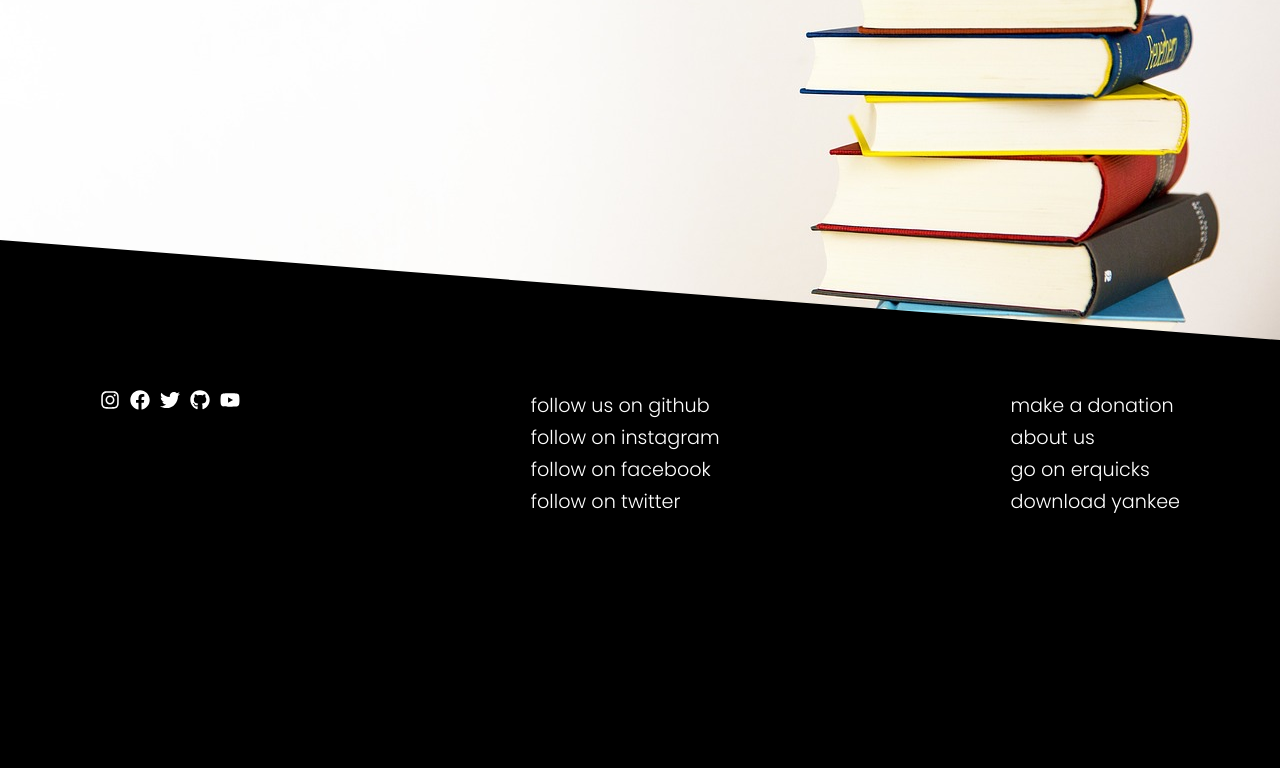
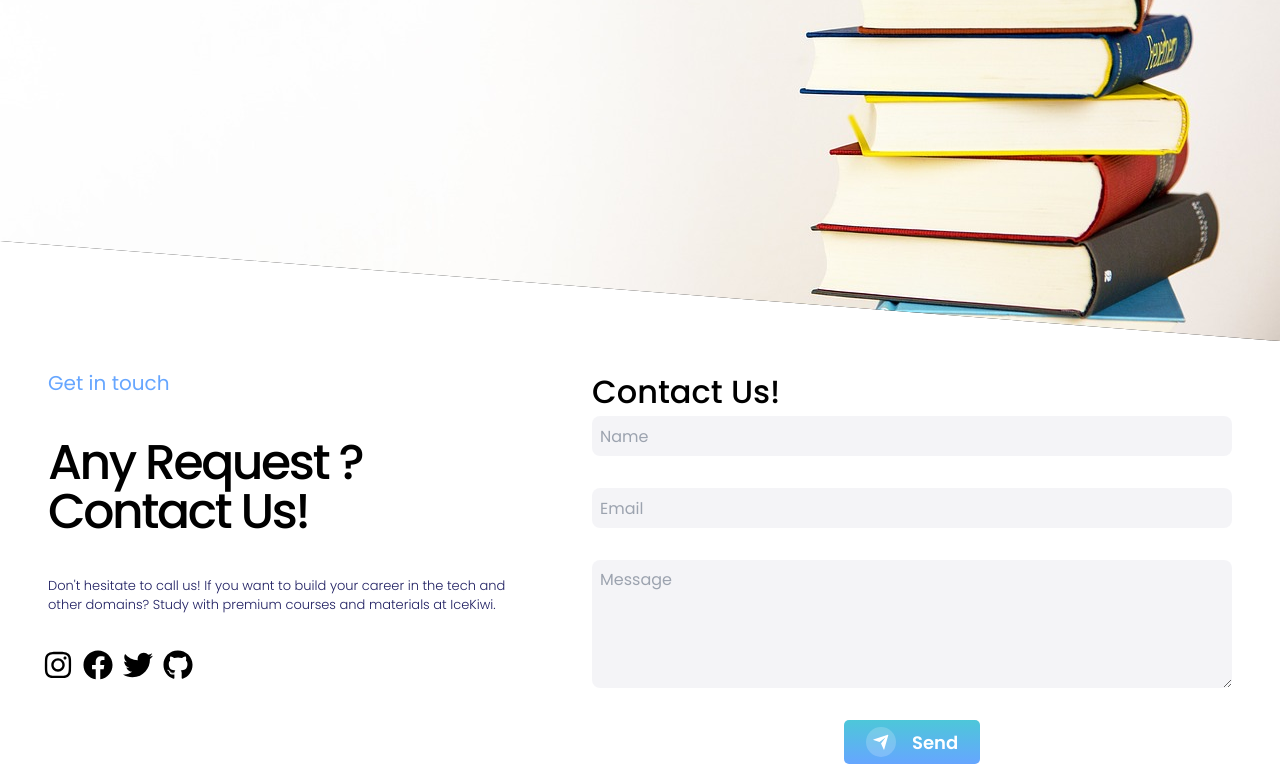
Before and after one commit to icekiwisoft/Icekiwi, a React (Create React App) app: page / in a window 1280 px wide. Shown: the part 2000-2768 px from the top of the page. Built offline with nearby package versions, Linux system fonts and the light colour scheme.

Commit message:
contact form version1.0.0.1

```diff
--- a/package.json
+++ b/package.json
@@ -3,6 +3,7 @@
   "version": "0.1.0",
   "private": true,
   "dependencies": {
+    "@emailjs/browser": "^3.11.0",
     "@fortawesome/fontawesome-svg-core": "^6.4.0",
     "@fortawesome/free-brands-svg-icons": "^6.4.0",
     "@fortawesome/react-fontawesome": "^0.2.0",
--- a/src/App.css
+++ b/src/App.css
@@ -9,6 +9,7 @@
   --yellow: #F5C32C;
   --orange: #FCA61F;
   --black: #242D49;
+  --blue: #2b5ca5;
   --gray: #788097;
   --blueCard: #DDF8FE;
   --purple: #a034de;
@@ -325,20 +326,6 @@ footer {
 
 }
 
-header button::before {
-  content: '';
-  /* border-radius: 1000px; */
-  min-width: calc(200px + 12px);
-  min-height: calc(50px + 12px);
-  border: 6px solid #00FFCB;
-  /* box-shadow: 0 0 60px rgba(0, 255, 203, .64); */
-  position: absolute;
-  top: 50%;
-  left: 50%;
-  transform: translate(-50%, -50%);
-  opacity: 0;
-  transition: all .3s ease-in-out 0s;
-}
 
 header button:hover,
 header button:focus {
@@ -357,7 +344,6 @@ header button::after {
   width: 30px;
   height: 30px;
   border-radius: 100%;
-  border: 6px solid #00FFCB;
   position: absolute;
   z-index: -1;
   top: 50%;
@@ -375,17 +361,7 @@ header button:focus::after {
 
 .cb {
   background: #eab308;
-  /* box-shadow: 12px 12px 24px #eab30a; */
 }
-
-/* .cb::after {
-  border: 6px solid #eab303;
-}
-
-.cb::before {
-  border: 6px solid #eab305;
-  box-shadow: 0 0 60px #eab305;
-} */
 
 @keyframes ring {
   0% {
--- /dev/null
+++ b/src/Components/Component.css
@@ -0,0 +1,139 @@
+.contac-form {
+    display: flex;
+    justify-content: center;
+    padding: 0 3rem 0 3rem;
+    height: 90vh;
+    margin-top: 4rem;
+}
+
+.c-right>form {
+    display: flex;
+    flex-direction: column;
+    gap: 2rem;
+    align-items: center;
+}
+
+.c-right .user {
+    width: 50vw;
+    height: 2.5rem;
+    padding: 0.5rem;
+    outline: none;
+    background-color: #ececf198;
+    border-radius: 8px;
+    font-size: 16px;
+}
+
+textarea {
+    height: 8rem !important;
+}
+
+.w-left {
+    margin-right: 50px;
+}
+
+/* h2 {
+    background-image: linear-gradient(to left, #040b0c 0%, #66a6ff 100%);
+    background-clip: text;
+    -webkit-text-fill-color: transparent;
+} */
+
+/* Custom send button */
+
+.button {
+    font-family: inherit;
+    font-size: 18px;
+    background: linear-gradient(to bottom, #4dc7d9 0%, #66a6ff 100%);
+    color: white;
+    padding: 0.4em 1.2em;
+    display: flex;
+    align-items: center;
+    justify-content: center;
+    border: none;
+    border-radius: 5px;
+    /* box-shadow: 0px 5px 10px rgba(0, 0, 0, 0.2); */
+    transition: all 0.3s;
+}
+
+.button:hover {
+    transform: translateY(-3px);
+
+}
+
+.button:active {
+    transform: scale(0.95);
+    /* box-shadow: 0px 2px 5px rgba(0, 0, 0, 0.2); */
+}
+
+.button span {
+    display: block;
+    margin-left: 0.4em;
+    transition: all 0.3s;
+    font-weight: 600;
+}
+
+.button svg {
+    width: 18px;
+    height: 18px;
+    fill: white;
+    transition: all 0.3s;
+}
+
+.button .svg-wrapper {
+    display: flex;
+    align-items: center;
+    justify-content: center;
+    width: 30px;
+    height: 30px;
+    border-radius: 50%;
+    background-color: rgba(255, 255, 255, 0.2);
+    margin-right: 0.5em;
+    transition: all 0.3s;
+}
+
+.button:hover .svg-wrapper {
+    background-color: rgba(255, 255, 255, 0.5);
+}
+
+.button:hover svg {
+    transform: rotate(45deg);
+}
+
+
+
+
+
+
+/*  custom social links */
+
+.cslinks>a>* {
+    transform: scale(1.5);
+    gap: 30px;
+}
+
+.cslinks {
+    gap: 20px;
+}
+
+/* Hover on links */
+
+.link-1:hover {
+    color: #d8255bf6;
+    cursor: pointer;
+}
+
+.link-2:hover {
+    color: #0f31c7f6;
+    cursor: pointer;
+}
+
+.link-3:hover {
+    color: #25b4d8f6;
+    cursor: pointer;
+}
+
+.link-4:hover {
+    color: #0b1214d8;
+    cursor: pointer;
+}
+
+/*  end custo social links  */
--- /dev/null
+++ b/src/Components/Contact.jsx
@@ -0,0 +1,80 @@
+import { FaInstagram, FaFacebook, FaTwitter, FaGithub, FaYoutube } from 'react-icons/fa'
+import React, { useState, useRef } from 'react';
+import emailjs from '@emailjs/browser';
+import './Component.css';
+
+
+
+const Contact = () => {
+
+    const form = useRef();
+
+    const [done, setDone] = useState(false)
+
+    const sendEmail = (e) => {
+        e.preventDefault();
+
+        emailjs.sendForm('service_t9xoqey', 'template_c8t2wnl', form.current, 'KJ144GW1N_Vq2H1hR')
+            .then((result) => {
+                console.log(result.text);
+                setDone(true)
+            }, (error) => {
+                console.log(error.text);
+            });
+    };
+
+
+
+
+
+    return (
+        <div className="contac-form">
+            <div className="w-left">
+                <div className="awasome">
+                    <h2 className=' mb-10 text-[#66a6ff] ' >Get in touch </h2>
+                    <h1 className=' font-medium text-5xl tracking-tighter leading-none mb-10 ' >
+                        Any Request ? Contact Us!
+                    </h1>
+                    <p className='font-light text-part text-[#1e1e61] mb-10 '>
+                        Don't hesitate to call us! If you
+                        want to build your career in the
+                        tech and other domains? Study with
+                        premium courses and materials at IceKiwi.
+                    </p>
+                    <div className='sociallinks cslinks ' >
+                        <a className='link-1' ><FaInstagram /></a>
+                        <a className='link-2' ><FaFacebook /></a>
+                        <a className='link-3' ><FaTwitter /></a>
+                        <a className='link-4' href='https://github.com/icekiwisoft'><FaGithub /></a>
+                    </div>
+                </div>
+            </div>
+
+            <div className="c-right">
+                <span className='text-[2rem] font-medium  '>Contact Us!</span>
+                <form ref={form} onSubmit={sendEmail}>
+                    <input type="text" name='user_name' className='user' placeholder='Name' />
+                    <input type="email" name='user_email' className='user' placeholder='Email' required />
+                    <textarea name="message" placeholder="Message" className="user" required />
+
+                    <button className='button' type='submit' >
+                        <div class="svg-wrapper-1">
+                            <div class="svg-wrapper">
+                                <svg xmlns="http://www.w3.org/2000/svg" viewBox="0 0 24 24" width="24" height="24">
+                                    <path fill="none" d="M0 0h24v24H0z"></path>
+                                    <path fill="currentColor" d="M1.946 9.315c-.522-.174-.527-.455.01-.634l19.087-6.362c.529-.176.832.12.684.638l-5.454 19.086c-.15.529-.455.547-.679.045L12 14l6-8-8 6-8.054-2.685z"></path>
+                                </svg>
+                            </div>
+                        </div>
+                        <span>Send</span>
+                    </button>
+                    <span>{done && "Your request was send successfully!"}</span>
+                </form>
+            </div>
+
+
+        </div>
+    )
+}
+
+export default Contact
--- a/src/pages/home.js
+++ b/src/pages/home.js
@@ -1,13 +1,14 @@
 import About from "../Components/About";
 import Footer from "../Components/Footer";
 import Hero from "../Components/Hero";
+import Contact from "../Components/Contact";
 
 export default function Home() {
     return (
         <>
             <Hero />
             <About />
-            <section className="book px-5" style={{ backgroundImage: 'url(book5.jpg)' }} >
+            <section className="book px-5 mb-[8rem] " style={{ backgroundImage: 'url(book5.jpg)' }}  >
 
                 <div className='content'>
 
@@ -16,13 +17,17 @@ export default function Home() {
                             literary service</span>
 
                         <p className="text-black text-xl">
-                            we offer content editing and translation services for translation services, you will send the text to our mailbox after we will send you an invoice and the translation time after payment and we will send you the translated document in time, 0.02$ min per word
+                            we offer content editing and translation services
+                            for translation services, you will send the text to
+                            our mailbox after we will send you an invoice and the
+                            translation time after payment and we will send you the
+                            translated document in time, 0.02$ min per word
                         </p>
                     </div>
                 </div>
 
             </section>
-
+            <Contact />
             <Footer />
 
         </>
--- a/tailwind.config.js
+++ b/tailwind.config.js
@@ -13,6 +13,15 @@ module.exports = {
         '2000': '2000ms',
       }
     },
+
+    letterSpacing: {
+      tightest: '-.075em',
+      tighter: '-.05em',
+      normal: '0',
+      wider: '.05em',
+      widest: '.25em',
+    },
+
     colors: {
       transparent: 'transparent',
       current: 'currentColor',
@@ -30,9 +39,9 @@ module.exports = {
       'green': " #19dd33",
       'gray': "#ddd"
     },
+
     fontWeight: {
-
-      hairline: '100',
+      thin: '100',
       extralight: '200',
       light: '300',
       normal: '400',
@@ -41,8 +50,9 @@ module.exports = {
       bold: '700',
       'extra-bold': '800',
       black: '900',
-      'second': '900',
+      second: '900',
     },
+
     fontSize: {
       sm: '0.8rem',
       base: '1rem',
@@ -51,10 +61,9 @@ module.exports = {
       '3xl': '1.953rem',
       '4xl': '2.441rem',
       '5xl': '3.052rem',
-      '6xl': '40rem',
+      'part': '13px',
       'first': '18px',
       'second': '60px',
-      'text': '17px',
     },
   },
   plugins: [],
```
Also changed, not shown: 1 other file (tests, documents, lock files or other folders).
